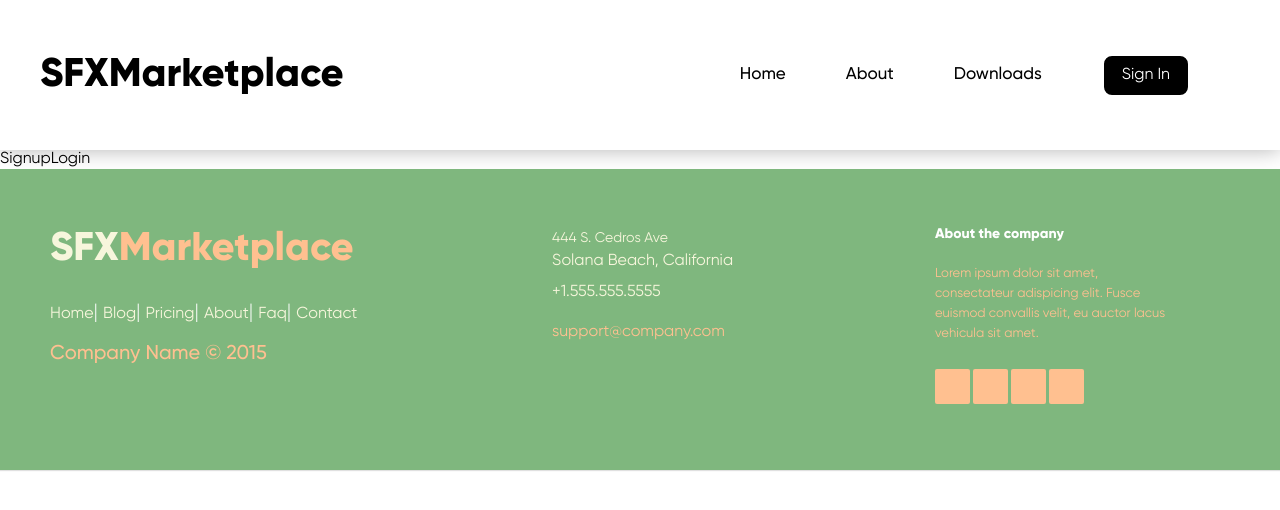
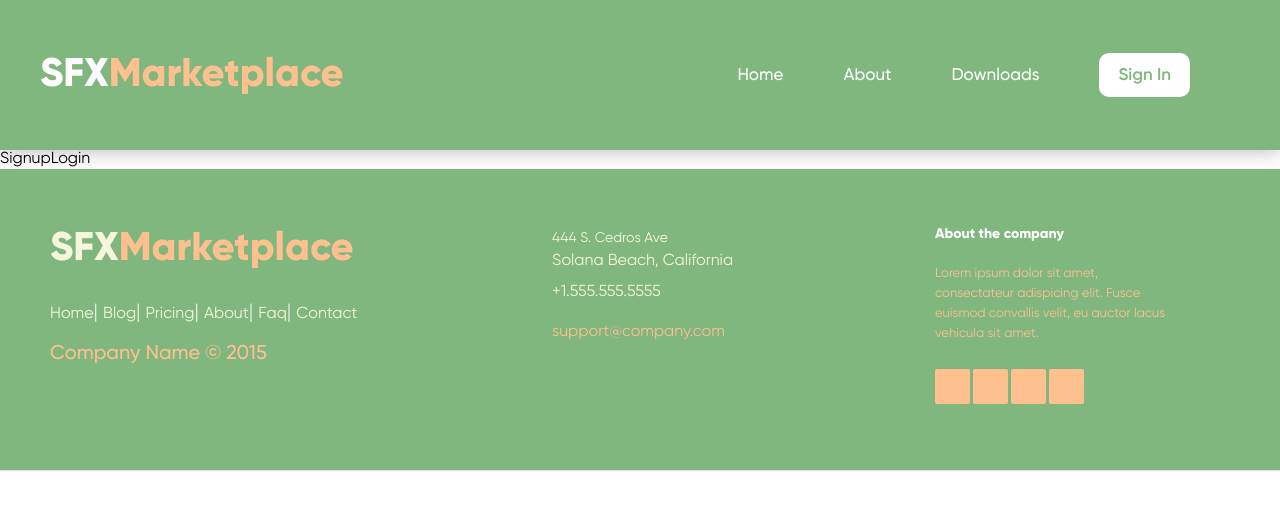
Before and after one commit to vishal-1230/SFXMarketplace, a React (Create React App) app in the folder client/: page /signuplogin in a window 1280 px wide. Shown: the top 510 px of the page. Built offline with nearby package versions, Linux system fonts and the light colour scheme.

Commit message:
navbar update 7

```diff
--- a/client/src/Navbar.css
+++ b/client/src/Navbar.css
@@ -1,7 +1,7 @@
 .navbar{
     height: 150px;
     box-shadow: 0px 0px 20px 0px rgba(0,0,0,0.3);
-  background: #fff;
+  background: #7FB77E;
   margin: 0;
   padding: 0;
   display: flex;
@@ -17,6 +17,11 @@
     margin-left: 40px;
     font-size: 40px;
     font-weight: 700;
+    color: white;
+}
+
+.navbarHeading2{
+    color: #FFC090;
 }
 
 .navMenu{
@@ -35,15 +40,16 @@
 
 .a{
     text-decoration: none;
-    color: #000;
+    color: #fff;
 }
 
 .signinBtn{
-    padding: 10px 18px;
-    background: #000;
+    padding: 9.5px 17px;
+    background: #fff;
     border: 2px #fff solid;
-    color: white;
-    font-size: 16px;
+    color: #7FB77E;
+    font-weight: 600;
+    font-size: 17px;
     border-radius: 10px;
     transition-duration: 150ms;
     cursor: pointer;
@@ -51,6 +57,6 @@
 
 .signinBtn:hover{
     background: transparent;
-    color: #000;
-    border: #000 2px solid;
+    color: #fff;
+    border: #fff 2px solid;
 }
--- a/client/src/Navbar.js
+++ b/client/src/Navbar.js
@@ -6,7 +6,7 @@ import './Navbar.css'
 function Navbar() {
   return (
     <div className='navbar'>
-        <span className='navbarHeading'>SFX<span>Marketplace</span></span>
+        <span className='navbarHeading'>SFX<span className='navbarHeading2'>Marketplace</span></span>
           <div className="navMenu">
           <Link to='/home' className='a'><li className="navMenuItem">Home</li></Link>
           <Link to='/about' className='a'><li className="navMenuItem">About</li></Link>
```
